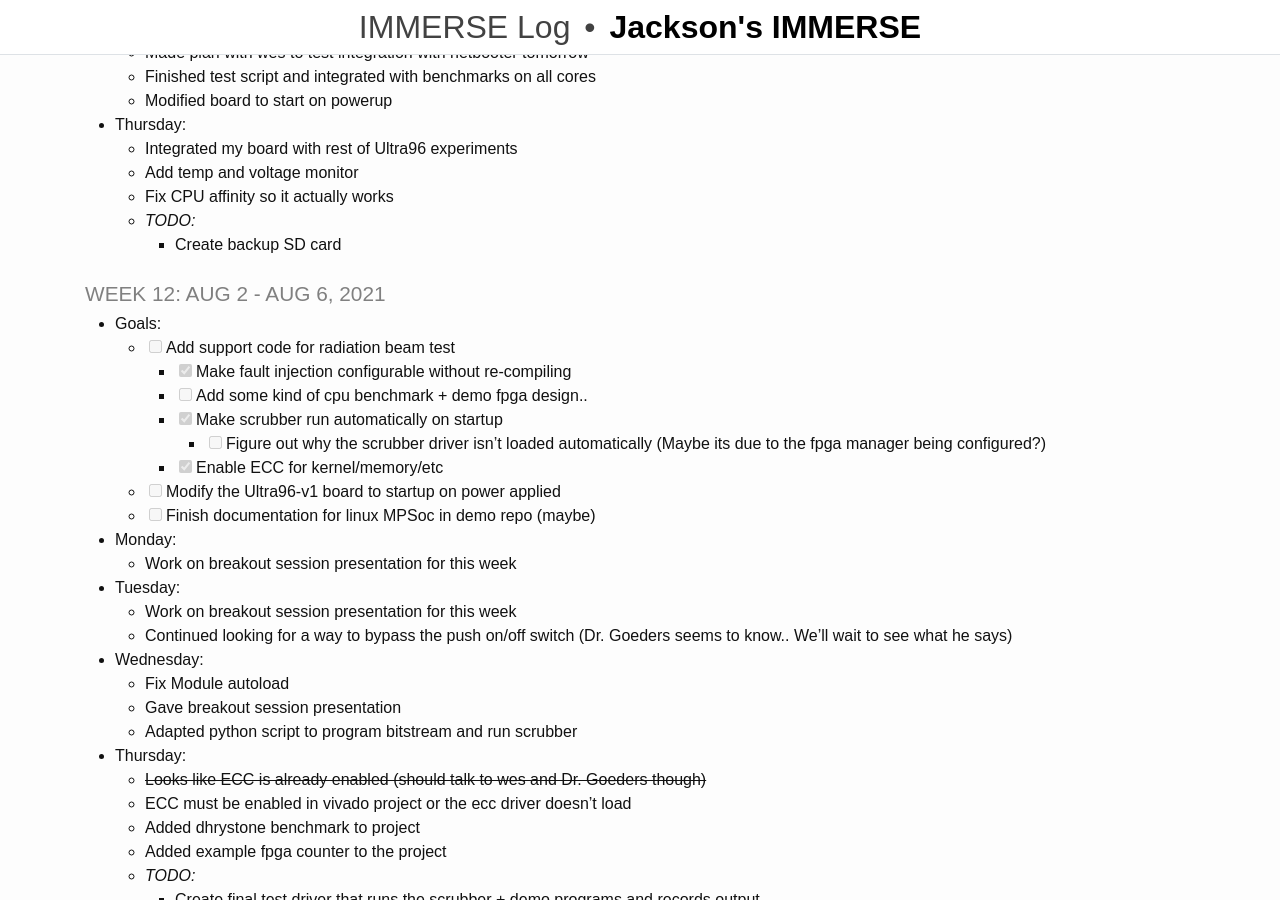
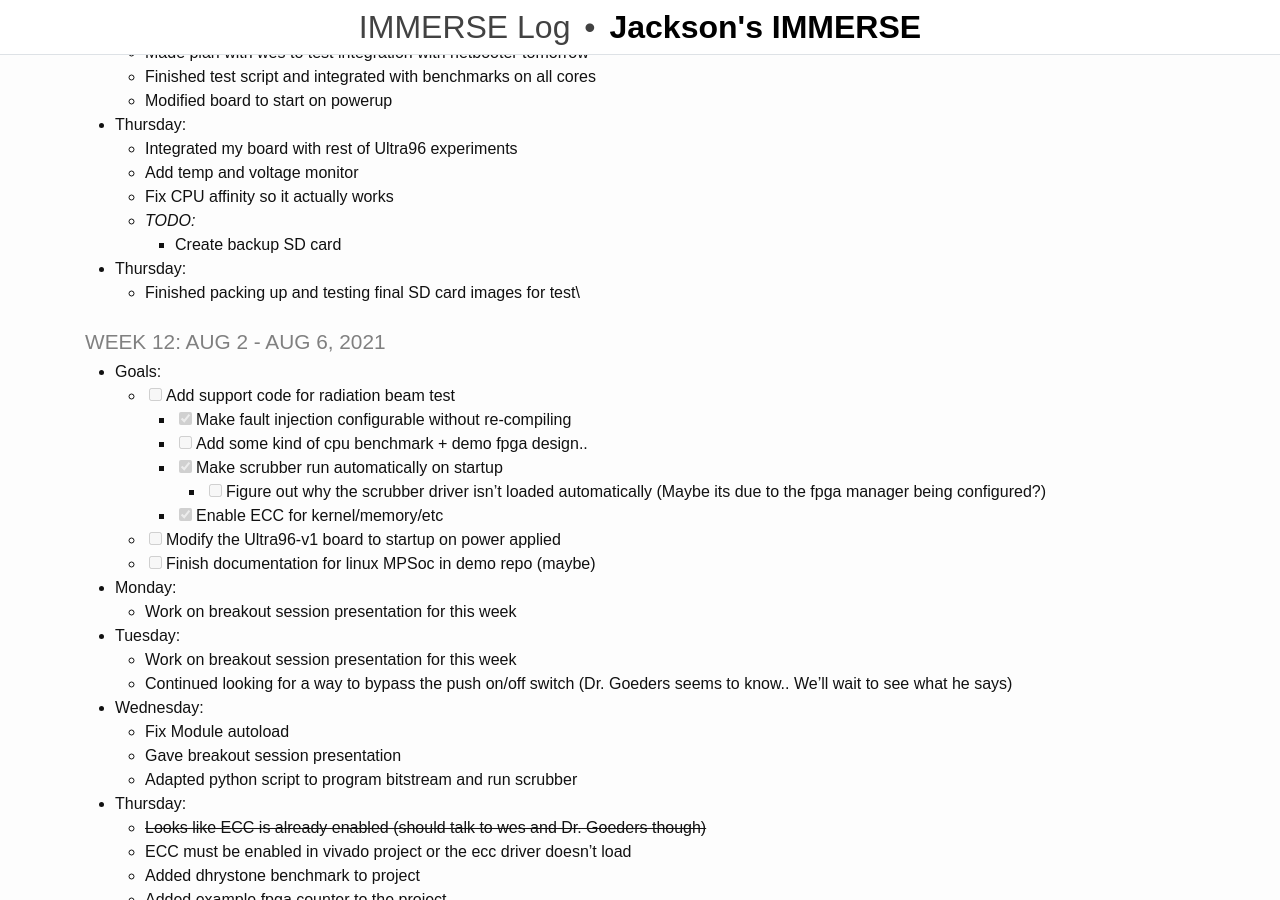
Before and after one commit to rjsmith1999/IMMERSE, a Jekyll site: the page built from _pages/log.md, in a window 1280 px wide and 900 px high, scrolled down 497 px. Built offline with Jekyll 4.4.1, drawn with Linux system fonts in a browser that asks for light colours.

Commit message:
Update Log

```diff
--- a/_pages/log.md
+++ b/_pages/log.md
@@ -33,6 +33,9 @@ title: IMMERSE Log
   - Fix CPU affinity so it actually works
   - _TODO:_
     - Create backup SD card
+
+* **Thursday**:
+  - Finished packing up and testing final SD card images for test\
 
 
 ### Week 12: Aug 2 - Aug 6, 2021
```
